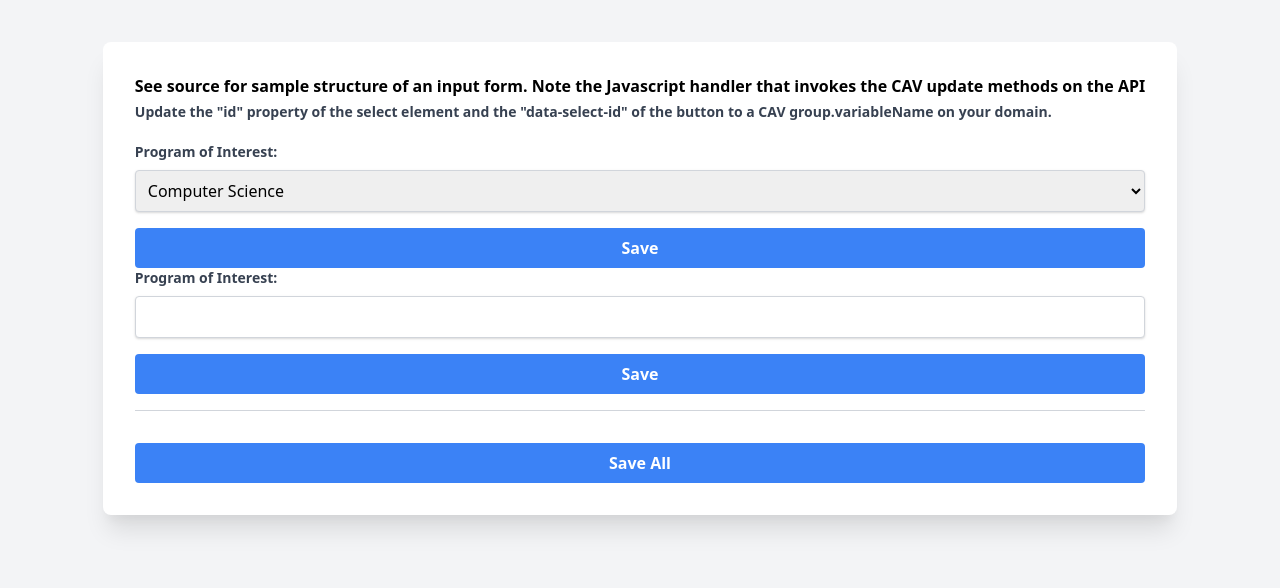
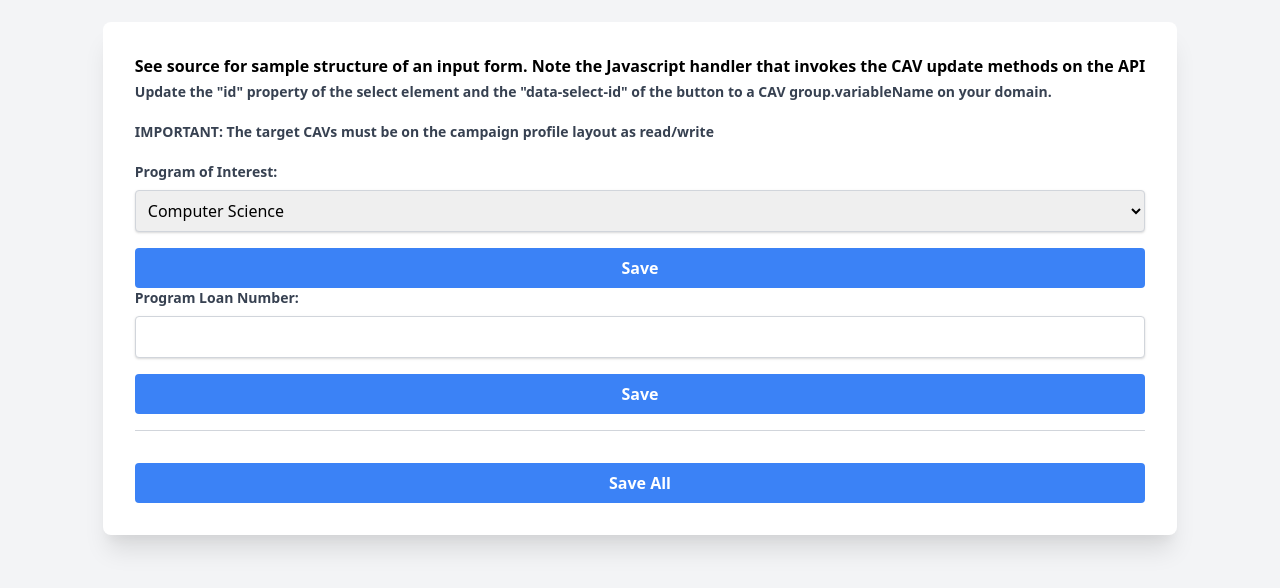
Before and after one commit to andrewawilley/Five9-Agent-Sup-REST-API-Starter-Kit, a plain HTML site: page usecase_samples/setCAVs from Form Input.html in a window 1280 px wide. Shown: the part 122-710 px from the top of the page. Drawn offline with nearby package versions, Linux system fonts and the light colour scheme; no server answers.

Commit message:
updated important note

```diff
--- a/usecase_samples/setCAVs from Form Input.html
+++ b/usecase_samples/setCAVs from Form Input.html
@@ -18,6 +18,7 @@
                 handler that invokes the CAV update methods on the API</p>
             <p class="text-gray-700 text-sm font-bold mb-5">Update the "id" property of the select element and the
                 "data-select-id" of the button to a CAV group.variableName on your domain.</p>
+                <p class="text-gray-700 text-sm font-bold mb-5">IMPORTANT: The target CAVs must be on the campaign profile layout as read/write</p>
             <div class="space-y-4">
                 <div>
 
@@ -37,8 +38,7 @@
             <div class="space-y-4">
                 <div>
 
-                    <label for="Program.loan_number" class="block text-gray-700 text-sm font-bold mb-2">Program of
-                        Interest:</label>
+                    <label for="Program.loan_number" class="block text-gray-700 text-sm font-bold mb-2">Program Loan Number:</label>
                     <input id="Program.loan_number"
                         class="cav-form block w-full p-2 border border-gray-300 rounded shadow">
                     </input>
```
